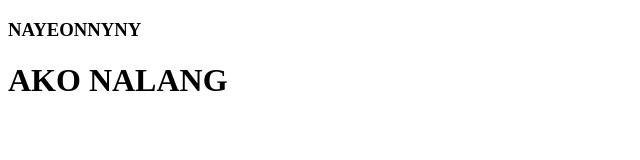
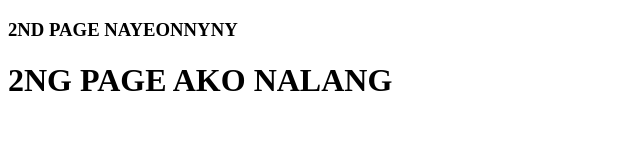
Before and after one commit to ejieeboiii/IT415-PRAC, a plain HTML site: page login.html in a window 1280 px wide. Shown: the whole page, without its empty margins (0-640 px from the left). Drawn offline with Linux system fonts and the light colour scheme.

Commit message:
update index file

```diff
--- a/login.html
+++ b/login.html
@@ -6,7 +6,7 @@
     <title>Document</title>
 </head>
 <body>
-    <h3>NAYEONNYNY</h3>
-    <H1>AKO NALANG</H1>
+    <h3>2ND PAGE NAYEONNYNY </h3>
+    <H1>2NG PAGE AKO NALANG</H1>
 </body>
 </html>
```
